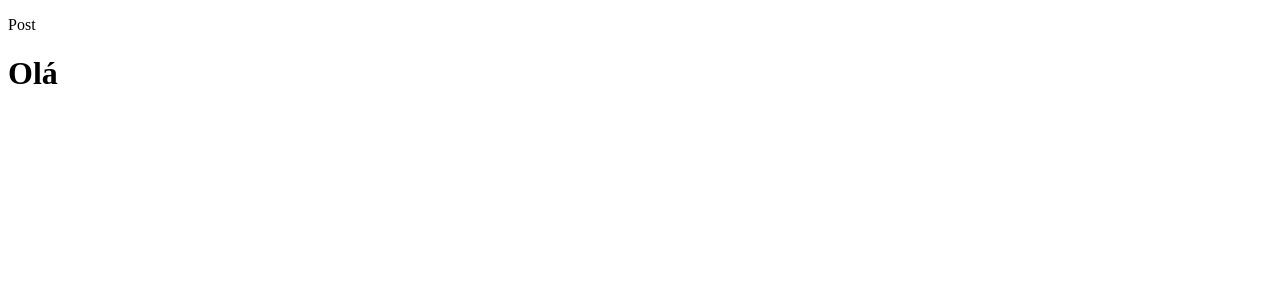
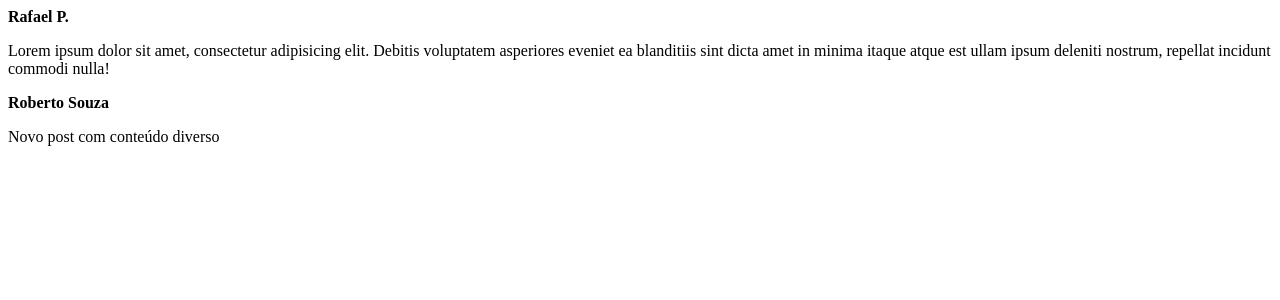
Before and after one commit to arrobarafael/ignite-fundam, a React (Vite) app: page / in a window 1280 px wide. Shown: the top 300 px of the page. Built offline with nearby package versions, Linux system fonts and the light colour scheme.

Commit message:
Transmitir e ler propriedades

```diff
--- a/src/App.jsx
+++ b/src/App.jsx
@@ -3,8 +3,11 @@ import { Post } from './Post';
 export function App() {
   return (
     <>
-      <Post />
-      <h1>Olá</h1>
+      <Post
+        author="Rafael P."
+        content="Lorem ipsum dolor sit amet, consectetur adipisicing elit. Debitis voluptatem asperiores eveniet ea blanditiis sint dicta amet in minima itaque atque est ullam ipsum deleniti nostrum, repellat incidunt commodi nulla!"
+      />
+      <Post author="Roberto Souza" content="Novo post com conteúdo diverso" />
     </>
   );
 }
--- a/src/Post.jsx
+++ b/src/Post.jsx
@@ -1,3 +1,8 @@
-export function Post() {
-  return <p>Post</p>;
+export function Post(props) {
+  return (
+    <>
+      <strong>{props.author}</strong>
+      <p>{props.content}</p>
+    </>
+  );
 }
```
